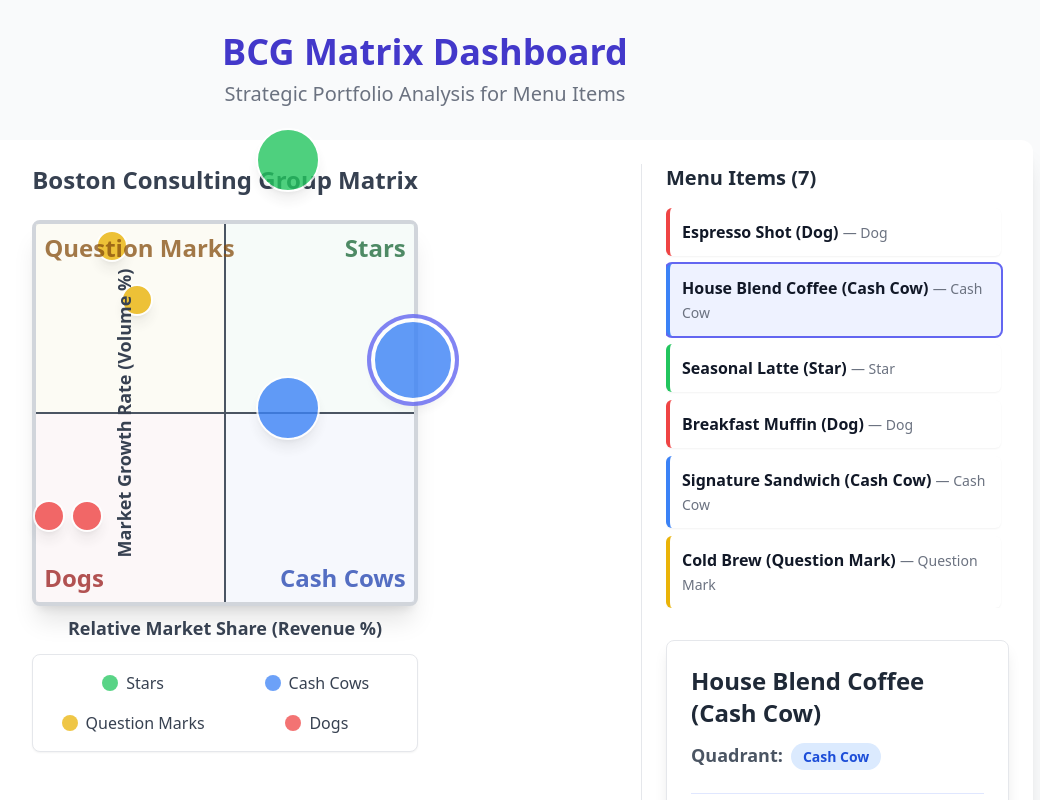
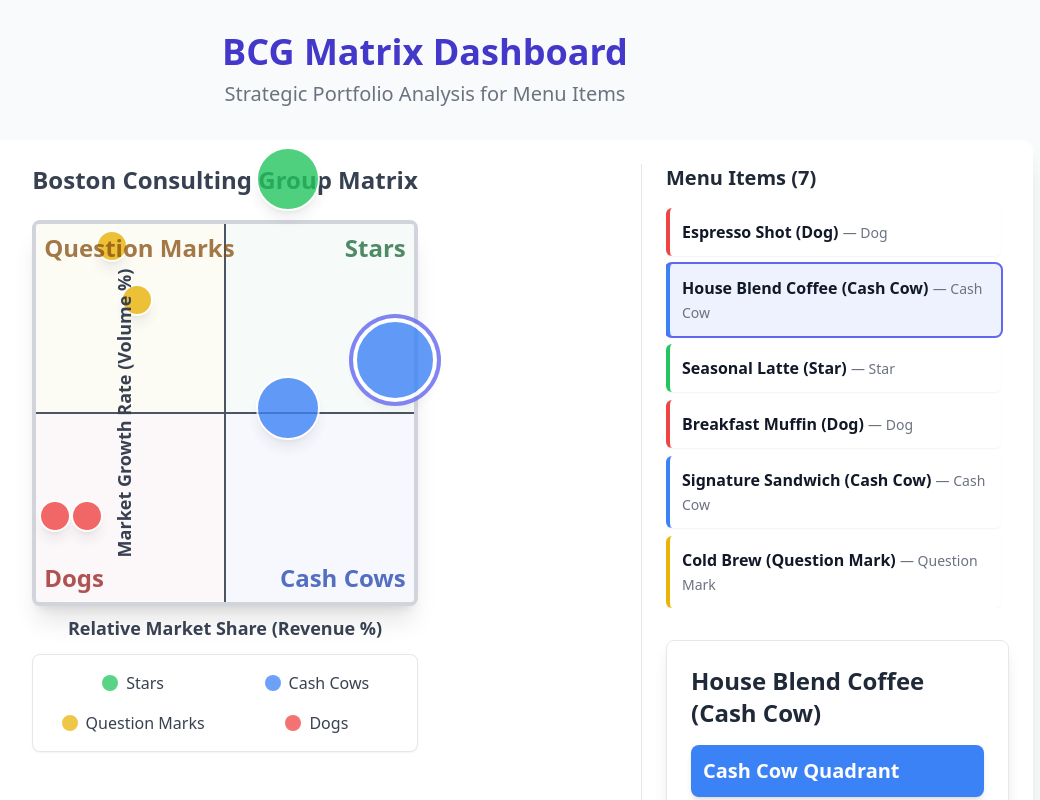
Before and after one commit to Link-Jason/BCGmarketingApp, a Next.js app: page / in a window 1280 px wide. Both pictures are taken after a click on the element 628 px from the left and 359 px from the top of the page. Shown: the top 800 px of the page, without its empty margins (215-1255 px from the left). Built offline with nearby package versions, Linux system fonts and the light colour scheme.

Commit message:
fix: Final UI/UX issues for MVP (fixed bubble overflow and improved advice visibility)

```diff
--- a/components/MatrixChart.jsx
+++ b/components/MatrixChart.jsx
@@ -21,9 +21,10 @@ const getSizeClass = (size) => {
 const DataBubble = ({ item, onSelect, selected }) => {
   const sizeClass = getSizeClass(item.size);
 
-  // CRITICAL FIX: Clamp x and y between 0.1 and 99.9% to prevent bubbles from spilling outside the chart boundaries.
-  const clampedX = Math.max(0.1, Math.min(99.9, item.x));
-  const clampedY = Math.max(0.1, Math.min(99.9, item.y));
+  // CRITICAL FIX: Clamp x and y between 5% and 95% to prevent the radius of the largest bubble from spilling
+  // outside the chart boundaries.
+  const clampedX = Math.max(5, Math.min(95, item.x));
+  const clampedY = Math.max(5, Math.min(95, item.y));
 
   // Calculate position: X is straight percentage, Y is inverted (CSS 0% is top of the relative container)
   const leftPosition = `${clampedX}%`;
--- a/components/OutputPanel.jsx
+++ b/components/OutputPanel.jsx
@@ -20,42 +20,41 @@ const OutputPanel = ({ selectedItem }) => {
 
     return (
         <div className="p-6 bg-white border border-gray-200 rounded-lg shadow-lg">
-            <h3 className="text-2xl font-bold text-gray-800 mb-3">
+            <h3 className="text-2xl font-bold text-gray-800 mb-4">
                 {name}
             </h3>
 
-            {/* Quadrant Label */}
-            <p className="text-lg mb-6">
-                <span className="font-semibold text-gray-600">Quadrant:</span>
-                <span className={`ml-2 px-3 py-1 rounded-full text-sm font-bold
-                    ${classification === 'Star' ? 'bg-green-100 text-green-700' :
-                      classification === 'Cash Cow' ? 'bg-blue-100 text-blue-700' :
-                      classification === 'Question Mark' ? 'bg-yellow-100 text-yellow-700' :
-                      'bg-red-100 text-red-700'}`}>
-                    {classification}
-                </span>
-            </p>
+            {/* Quadrant Label - HIGH VISIBILITY HEADER */}
+            <div className={`p-3 rounded-lg mb-6 shadow-md
+                ${classification === 'Star' ? 'bg-green-500' :
+                  classification === 'Cash Cow' ? 'bg-blue-500' :
+                  classification === 'Question Mark' ? 'bg-yellow-500' :
+                  'bg-red-500'}`}>
+                <p className="font-bold text-xl text-white">
+                    {classification} Quadrant
+                </p>
+            </div>
 
-            {/* Action Prompt */}
-            <div className="pt-4 border-t border-indigo-100">
+            {/* Action Prompt - FRONT & CENTER */}
+            <div className="pt-2 border-t border-indigo-100">
                 <h4 className="font-bold text-xl text-indigo-700 mb-2 flex items-center">
-                    <span className="text-2xl mr-2">🔥</span> What you should do next
+                    <span className="text-2xl mr-2">🔥</span> Immediate Action
                 </h4>
-                {/* Action text is the most prominent element */}
-                <p className="text-gray-700 text-xl mb-4 leading-snug font-extrabold">
+                {/* Action text is now LARGER and most prominent */}
+                <p className="text-gray-900 text-2xl mb-4 leading-snug font-extrabold">
                     {prompt.action}
                 </p>
 
                 <h4 className="font-bold text-lg text-indigo-700 mb-2 flex items-center">
-                    <span className="text-xl mr-2">💡</span> Why it matters
+                    <span className="text-xl mr-2">💡</span> Why it Matters
                 </h4>
-                <p className="text-gray-600 text-base italic leading-relaxed border-b pb-4">
+                <p className="text-gray-600 text-base italic leading-relaxed pb-4">
                     {prompt.reason}
                 </p>
             </div>
 
-            {/* Key Metrics */}
-            <div className="mt-4">
+            {/* Key Metrics - Moved to the bottom */}
+            <div className="mt-4 pt-4 border-t border-gray-200">
                 <h4 className="font-bold text-lg text-gray-700 mb-2">📊 Key Metrics</h4>
                 <div className="space-y-1 text-base">
                     <p><span className="font-semibold text-gray-600">Market Growth:</span> {y.toFixed(1)}%</p>
```
Also changed, not shown: components/MenuItemList.jsx (+0 -8 lines).
